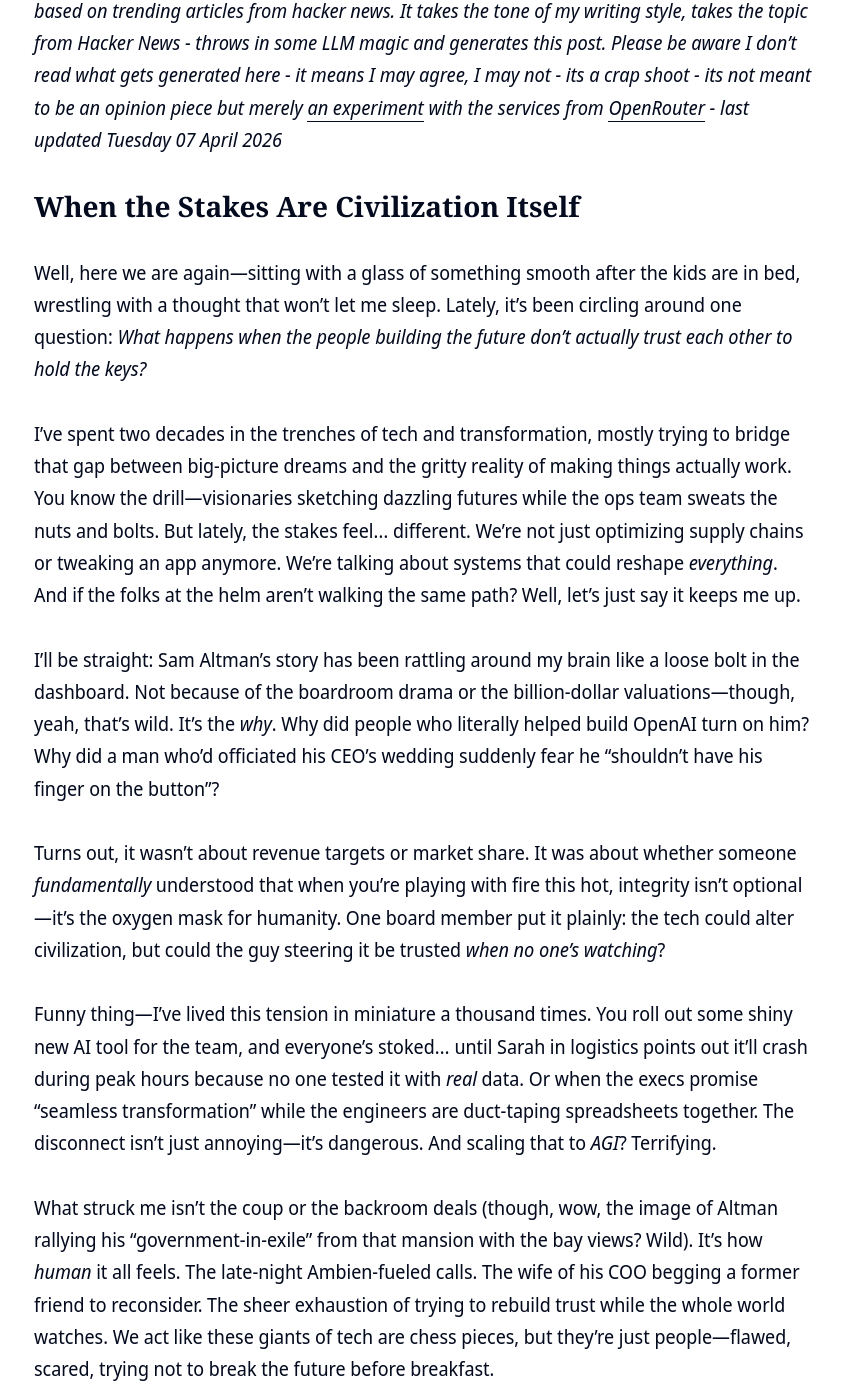
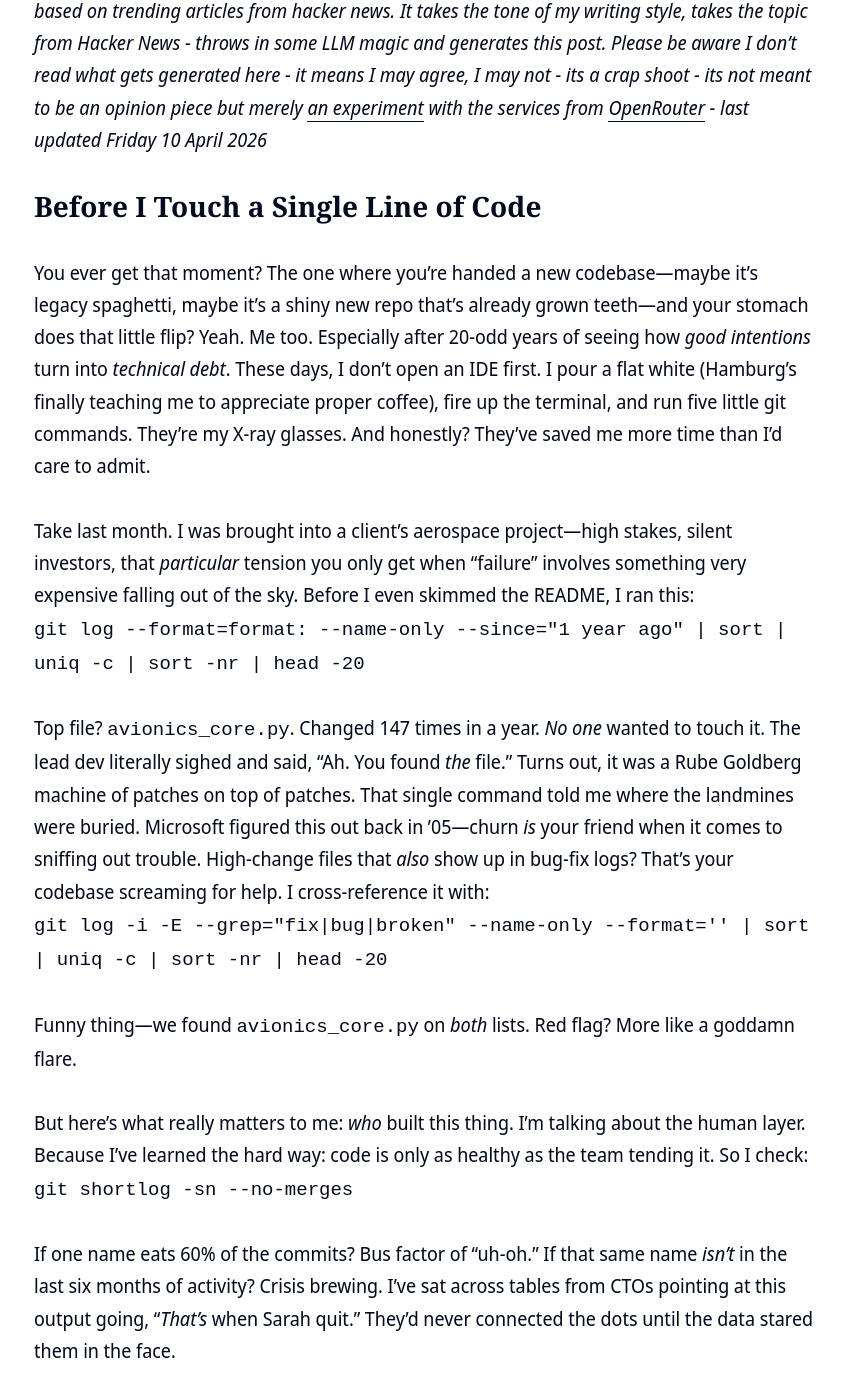
Before and after one commit to clintjb/clintjb.github.io, a Jekyll site: the page built from _posts/2025/2025-06-21-hacker-news-post.md, in a window 1280 px wide and 1400 px high, scrolled down 945 px. Shown: the whole window, without its empty margins (216-1059 px from the left). Built offline with Jekyll 4.4.1, drawn with Linux system fonts in a browser that asks for light colours; nearby versions of some CDN libraries; some of the changed text lies outside the part shown.

Commit message:
Updated Weekly Post

```diff
--- a/_posts/2025/2025-06-21-hacker-news-post.md
+++ b/_posts/2025/2025-06-21-hacker-news-post.md
@@ -11,30 +11,43 @@ image: '/images/posts/2025/weekly.jpg'
 ---
 ![](/images/posts/2025/weekly.jpg)
 
-_⚠️ **THIS POST IS GENERATED WITH LLMs**: This post is newly generated a few times a week based on trending articles from hacker news. It takes the tone of my writing style, takes the topic from Hacker News - throws in some LLM magic and generates this post. Please be aware I don't read what gets generated here - it means I may agree, I may not - its a crap shoot - its not meant to be an opinion piece but merely [an experiment](https://github.com/clintjb/Weekly-Post) with the services from [OpenRouter](https://openrouter.ai) - last updated Tuesday 07 April 2026_
+_⚠️ **THIS POST IS GENERATED WITH LLMs**: This post is newly generated a few times a week based on trending articles from hacker news. It takes the tone of my writing style, takes the topic from Hacker News - throws in some LLM magic and generates this post. Please be aware I don't read what gets generated here - it means I may agree, I may not - its a crap shoot - its not meant to be an opinion piece but merely [an experiment](https://github.com/clintjb/Weekly-Post) with the services from [OpenRouter](https://openrouter.ai) - last updated Friday 10 April 2026_
 
-## When the Stakes Are Civilization Itself
+## Before I Touch a Single Line of Code
 
-Well, here we are again—sitting with a glass of something smooth after the kids are in bed, wrestling with a thought that won’t let me sleep. Lately, it’s been circling around one question: *What happens when the people building the future don’t actually trust each other to hold the keys?*
+You ever get that moment? The one where you’re handed a new codebase—maybe it’s legacy spaghetti, maybe it’s a shiny new repo that’s already grown teeth—and your stomach does that little flip? Yeah. Me too. Especially after 20-odd years of seeing how *good intentions* turn into *technical debt*. These days, I don’t open an IDE first. I pour a flat white (Hamburg’s finally teaching me to appreciate proper coffee), fire up the terminal, and run five little git commands. They’re my X-ray glasses. And honestly? They’ve saved me more time than I’d care to admit.
 
-I’ve spent two decades in the trenches of tech and transformation, mostly trying to bridge that gap between big-picture dreams and the gritty reality of making things actually work. You know the drill—visionaries sketching dazzling futures while the ops team sweats the nuts and bolts. But lately, the stakes feel… different. We’re not just optimizing supply chains or tweaking an app anymore. We’re talking about systems that could reshape *everything*. And if the folks at the helm aren’t walking the same path? Well, let’s just say it keeps me up.
+Take last month. I was brought into a client’s aerospace project—high stakes, silent investors, that *particular* tension you only get when "failure" involves something very expensive falling out of the sky. Before I even skimmed the README, I ran this:
+`git log --format=format: --name-only --since="1 year ago" | sort | uniq -c | sort -nr | head -20`
 
-I’ll be straight: Sam Altman’s story has been rattling around my brain like a loose bolt in the dashboard. Not because of the boardroom drama or the billion-dollar valuations—though, yeah, that’s wild. It’s the *why*. Why did people who literally helped build OpenAI turn on him? Why did a man who’d officiated his CEO’s wedding suddenly fear he “shouldn’t have his finger on the button”?
+Top file? `avionics_core.py`. Changed 147 times in a year. *No one* wanted to touch it. The lead dev literally sighed and said, "Ah. You found *the* file." Turns out, it was a Rube Goldberg machine of patches on top of patches. That single command told me where the landmines were buried. Microsoft figured this out back in ’05—churn *is* your friend when it comes to sniffing out trouble. High-change files that *also* show up in bug-fix logs? That’s your codebase screaming for help. I cross-reference it with:
+`git log -i -E --grep="fix|bug|broken" --name-only --format='' | sort | uniq -c | sort -nr | head -20`
 
-Turns out, it wasn’t about revenue targets or market share. It was about whether someone *fundamentally* understood that when you’re playing with fire this hot, integrity isn’t optional—it’s the oxygen mask for humanity. One board member put it plainly: the tech could alter civilization, but could the guy steering it be trusted *when no one’s watching*?
+Funny thing—we found `avionics_core.py` on *both* lists. Red flag? More like a goddamn flare.
 
-Funny thing—I’ve lived this tension in miniature a thousand times. You roll out some shiny new AI tool for the team, and everyone’s stoked… until Sarah in logistics points out it’ll crash during peak hours because no one tested it with *real* data. Or when the execs promise “seamless transformation” while the engineers are duct-taping spreadsheets together. The disconnect isn’t just annoying—it’s dangerous. And scaling that to *AGI*? Terrifying.
+But here’s what really matters to me: *who* built this thing. I’m talking about the human layer. Because I’ve learned the hard way: code is only as healthy as the team tending it. So I check:
+`git shortlog -sn --no-merges`
 
-What struck me isn’t the coup or the backroom deals (though, wow, the image of Altman rallying his “government-in-exile” from that mansion with the bay views? Wild). It’s how *human* it all feels. The late-night Ambien-fueled calls. The wife of his COO begging a former friend to reconsider. The sheer exhaustion of trying to rebuild trust while the whole world watches. We act like these giants of tech are chess pieces, but they’re just people—flawed, scared, trying not to break the future before breakfast.
+If one name eats 60% of the commits? Bus factor of "uh-oh." If that same name *isn’t* in the last six months of activity? Crisis brewing. I’ve sat across tables from CTOs pointing at this output going, "*That’s* when Sarah quit." They’d never connected the dots until the data stared them in the face.
 
-I’ve always believed lean isn’t about cutting waste; it’s about seeing the *human* cost of friction. Same goes here. If the board feared Altman wasn’t candid—about safety protocols, about his own blind spots—then no amount of brilliance matters. Because in high-stakes ops, the smallest gap in honesty becomes a chasm when things go sideways. Remember my A350 tracking project? One misaligned sensor, and the whole system drifts. Trust is the sensor for civilization-scale tech.
+And yeah—merge strategies mess with this. (Squash-merging? Yeah, it hides the real authors. Always ask.) But even a rough sketch of ownership tells you if knowledge is pooled or perched on one shoulder. Lean taught me: you can’t improve what you can’t see. This *is* seeing.
 
-Which brings me to the real kicker: none of us get to look away. This isn’t *their* problem—it’s ours. When you’re applying lean principles to data science (like I try to do every Tuesday over coffee), you learn fast: systems amplify culture. If the top breathes fear or spin, the whole machine breathes it too. And right now, the machine is learning *from us*.
+Then comes my favorite pulse check:
+`git log --format='%ad' --date=format:'%Y-%m' | sort | uniq -c`
 
-So yeah—I’m sitting here, staring at my own reflection in this whisky glass, thinking about my kid. *My son*. The one who cared more about Fortnite stats than PC fundamentals last week. What world are we leaving him? One where the builders actually *see* the operational reality of their godlike tools? Or one where “candor” is just another buzzword until the house burns down?
+Commit rhythm by month. Steady? Healthy. A cliff dive after March? Someone left. A stutter-step where releases cluster? They’re *afraid* to deploy continuously. I’ve watched teams rebuild trust just by spotting these patterns—realizing it wasn’t "lazy engineers," it was *broken systems*.
 
-I don’t have answers. But I do know this: real leadership isn’t about having the flashiest vision. It’s about being the person others would trust to hand *them* the match—knowing you’ll only light it when the wind’s at your back, the fuel’s dry, and everyone’s standing well clear.
+Finally, the firefighting tally:
+`git log --oneline --since="1 year ago" | grep -iE 'revert|hotfix|emergency|rollback'`
 
-If Altman—or any of us building tomorrow’s world—can’t be that person? Maybe we shouldn’t be holding the match at all.
+A revert every few weeks? Oof. That’s a team walking on eggshells. Either their tests are asleep at the wheel, staging’s a ghost town, or deploying feels like defusing a bomb. Zero results? Could mean rock-solid stability… or commit messages so vague they might as well be haikus.
 
-Here’s to hoping we figure it out before the kindling’s too dry. Now, if you’ll excuse me—I’ve got a dehydrator full of jerky waiting, and a recipe that demands focus. Some fires *should* be tended with care. 🌮
+All of this takes six minutes. Tops.
+
+It’s not magic. It won’t tell you *why* `avionics_core.py` is a dumpster fire. But it *will* stop you from wandering blind into the thicket. It tells you where to dig first—and what questions to ask the humans behind the commits. Because at the end of the day? Code isn’t the problem. *How we treat the code* is.
+
+I ran these same commands last weekend while debugging my son’s Fortnite stats script (long story involving API keys and his *very* serious quest for "Victory Royale" bragging rights). Same principles. Same relief when we spotted the churn hotspot *before* the chaos.
+
+Funny, isn’t it? After all these years in ops, digital, lean, BBQ smoke, whatever—sometimes the simplest tools cut the deepest. They turn fear into focus. And that? That’s how you stop putting out fires and start building something that *lasts*.
+
+Now if you’ll excuse me—I’ve got a dehydrator full of jerky, a quiet glass of Laphroaig waiting, and a codebase that *finally* feels a little less scary. Cheers. 🥃
```
Also changed, not shown: images/posts/2025/weekly.jpg.
